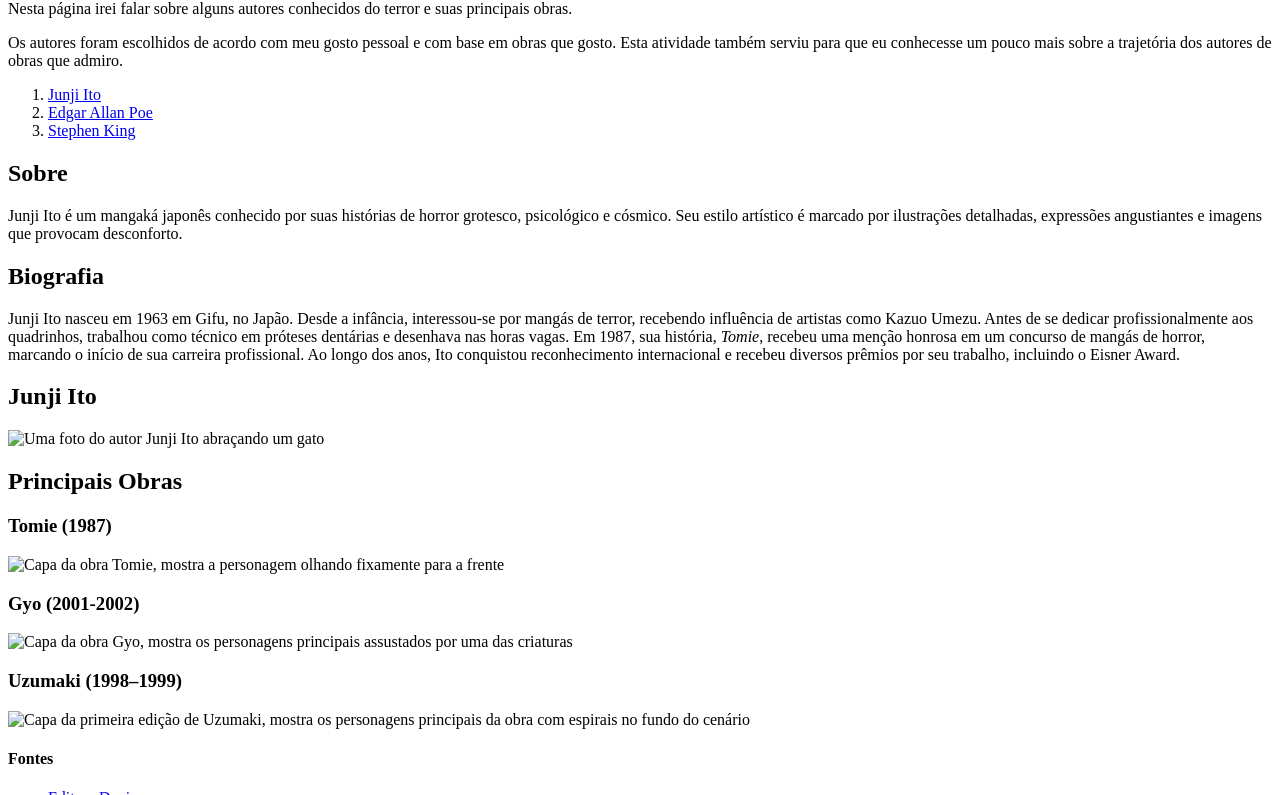
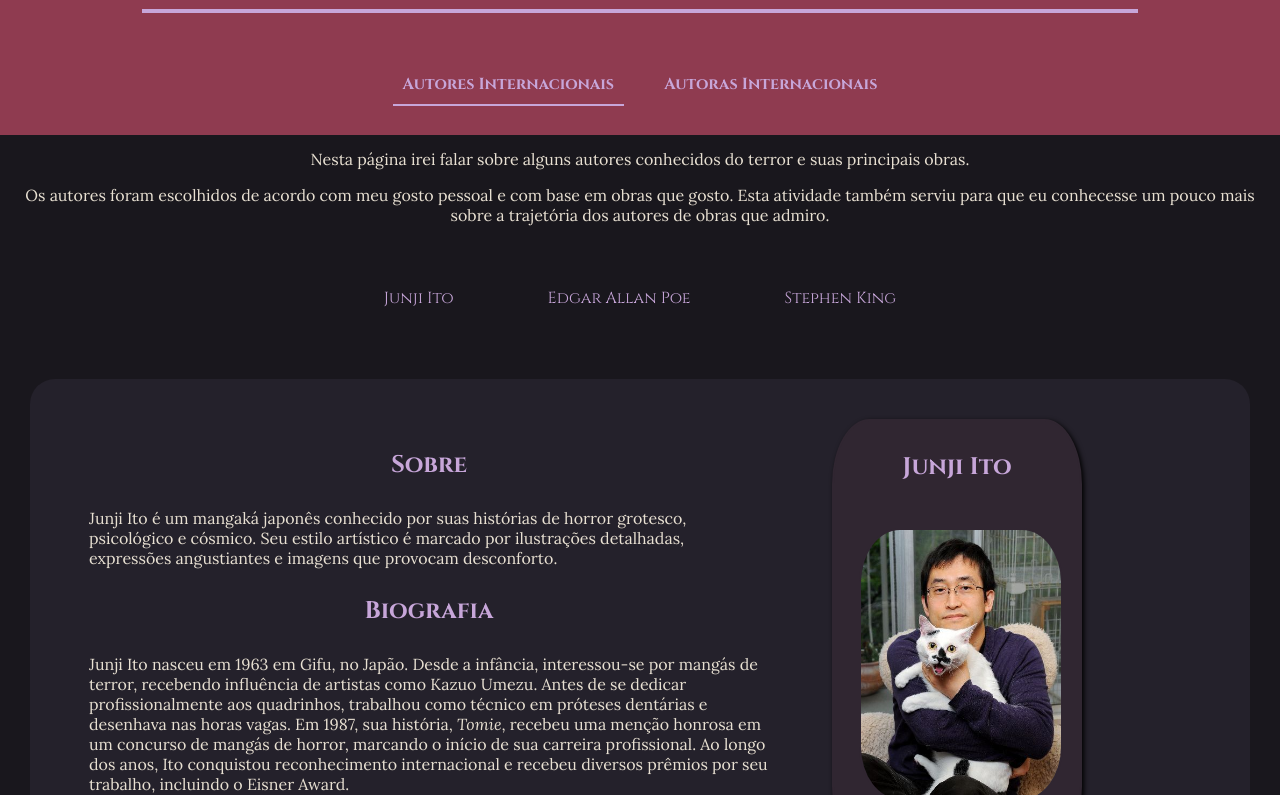
Before and after one commit to alvesjulinha/Teste-paginas, a plain HTML site: page index.html in a window 1280 px wide. Shown: the part 124-919 px from the top of the page. Drawn offline with Linux system fonts and the light colour scheme.

Commit message:
Add files via upload

```diff
--- /dev/null
+++ b/style.css
@@ -0,0 +1,239 @@
+* {
+    margin: 0;
+    padding: 0;
+}
+
+.cabecalho {
+    background-color: #8f3b50;
+    color: aliceblue;
+    text-align: center;
+    justify-content: center;
+    padding: 20px;
+    margin-bottom: 0px;
+}
+
+.cabecalho h1 {
+    font-size: 50px;
+    margin-bottom: 10px;
+
+}
+
+h1, h2, h3, h4{
+    color: #c7a6d9;
+    font-family: "Cinzel", serif;
+    justify-content: center;
+    text-align: center;
+    padding: 10px;
+    margin: 15px;
+}
+
+
+h4 {
+    font-size: 20px;
+}
+
+a {
+    color: #c7a6d9;
+    font-family: "Cinzel", serif;
+    text-decoration: none;
+    margin: 15px;
+    padding: 10px;
+}
+
+.menu {
+    background-color: #8f3b50;
+    display: flex;
+    text-align: center;
+    justify-content: center;
+    position: sticky;
+    top: 0;
+    z-index: 100;
+    /* background-color: #3b202d; */
+    padding: 15px;
+    font-weight: bold;
+}
+.menu nav{
+    position: relative;
+    display: flex;
+    text-align: center;
+
+}
+
+.menu a{
+    position: relative;
+    display: inline-block;
+}
+
+.menu a::after{
+    content: "";
+    position: absolute;
+    bottom: -1px;
+    left: 0;
+    width:100%;
+    height: 2px;
+    background-color: #c7a6d9;
+
+
+    transform: scaleX(0);
+    transform-origin: left;
+    transition: width o.3s ease;
+}
+
+.menu a.ativo::after{
+    transform: scaleX(1)
+}
+
+.menu a:hover::after {
+    transform: scaleX(1);
+}
+
+.indicador{
+    position: absolute;
+    bottom: 0;
+    left: 0;
+    width: 0;
+    height: 2px;
+    background-color: #c7a6d9;
+    transition: left 0.3 ease, width o.3s ease;
+    pointer-events: none;
+}
+
+hr {
+    margin: auto;
+    padding: 1px;
+    width: 80%;
+    border: 1px solid #c7a6d9;
+    justify-content: center;
+    text-align: center;
+    background-color: #c7a6d9;
+}
+
+body {
+    background-color: #19171d;
+
+}
+
+#introducao {
+    margin: 10px;
+    justify-content: center;
+    text-align: center;
+}
+
+.lista-autores li {
+    display: inline-block;
+    padding: 10px;
+    margin: 10px;
+    justify-content: center;
+    color: rgb(126, 153, 142);
+}
+
+ol {
+    margin-top: 20px;
+    padding: 20px;
+    justify-content: space-evenly;
+    list-style-type: none;
+    text-align: center;
+}
+
+li {
+    font-family: "Lora", serif;
+    color: #e8e0d2;
+}
+
+ul {
+    list-style-type: none;
+}
+
+p {
+    margin: 12px;
+    padding: 2px;
+    justify-content: center;
+    font-family: "Lora", serif;
+    color: #e8e0d2;
+}
+
+.autor {
+    background-color: #24212b;
+    padding: 20px;
+    margin: 30px;
+    border-radius: 25px;
+}
+
+img {
+    border: solid 2px #8f3b50;
+    border-radius: 15px;
+    justify-content: center;
+    margin: 20px;
+}
+
+.imagem {
+    background-color: #302631;
+    justify-content: center;
+    text-align: center;
+    color: rgb(239, 247, 244);
+    border-radius: 15%;
+    border: solid 2px #302631;
+    box-shadow: 2px 2px 5px #000000;
+    width: 20%;
+    align-items: center;
+}
+
+.imagem img {
+    border-radius: 20%;
+    border: solid 2px #302631;
+    margin-bottom: 40px;
+}
+
+.sobre {
+    width: 60%;
+    align-items: center
+}
+
+.imagem,
+.sobre {
+    display: inline-block;
+    vertical-align: top;
+    gap: 15px;
+    padding: 5px;
+    margin: 20px;
+}
+
+.obras {
+    margin: 20px;
+    padding: 20px;
+    justify-content: center;
+    text-align: center;
+}
+
+.obra1, .obra2, .obra3 {
+    width: 30%;
+    display: inline-block;
+    vertical-align: top;
+    justify-content: center;
+    text-align: center;
+
+}
+
+.fontes {
+    margin-top: 20px;
+    justify-content: center;
+    text-align: center;
+    margin-bottom: 5px;
+    padding: 5px;
+}
+
+.fontes ul {
+    width: 35;
+    display: flex;
+    flex-direction: row;
+    justify-content: center;
+    text-align: center;
+}
+
+footer {
+    background-color: #8f3b50;
+    color: aliceblue;
+    text-align: center;
+    justify-content: center;
+    padding: 20px;
+}
```
Also changed, not shown: mulheres.html (added, +115 -0 lines), imagens/annie.jpg (added), imagens/annie.png (added), imagens/carrie.jpg (added), imagens/casa_1.jpeg (added), imagens/corvo_1.jpeg (added), imagens/edgar.jpg (added), imagens/gato1_1.jpeg (added), imagens/giz.jpg (added), imagens/giz.png (added), imagens/gyo.jpg (added), imagens/iluminado.jpg (added), imagens/it.jpg (added), imagens/junji-ito.jpg (added), 5 more files.
